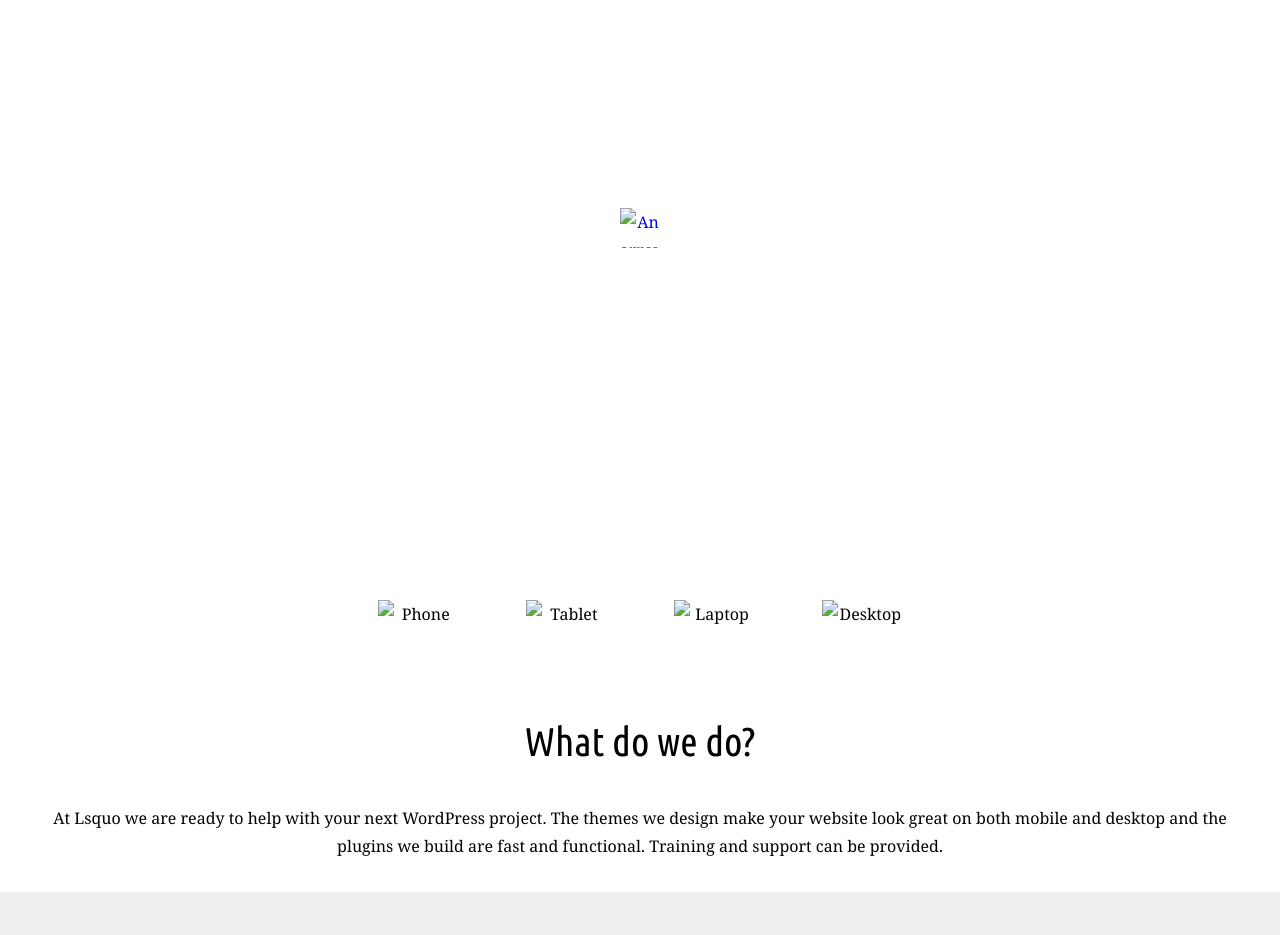
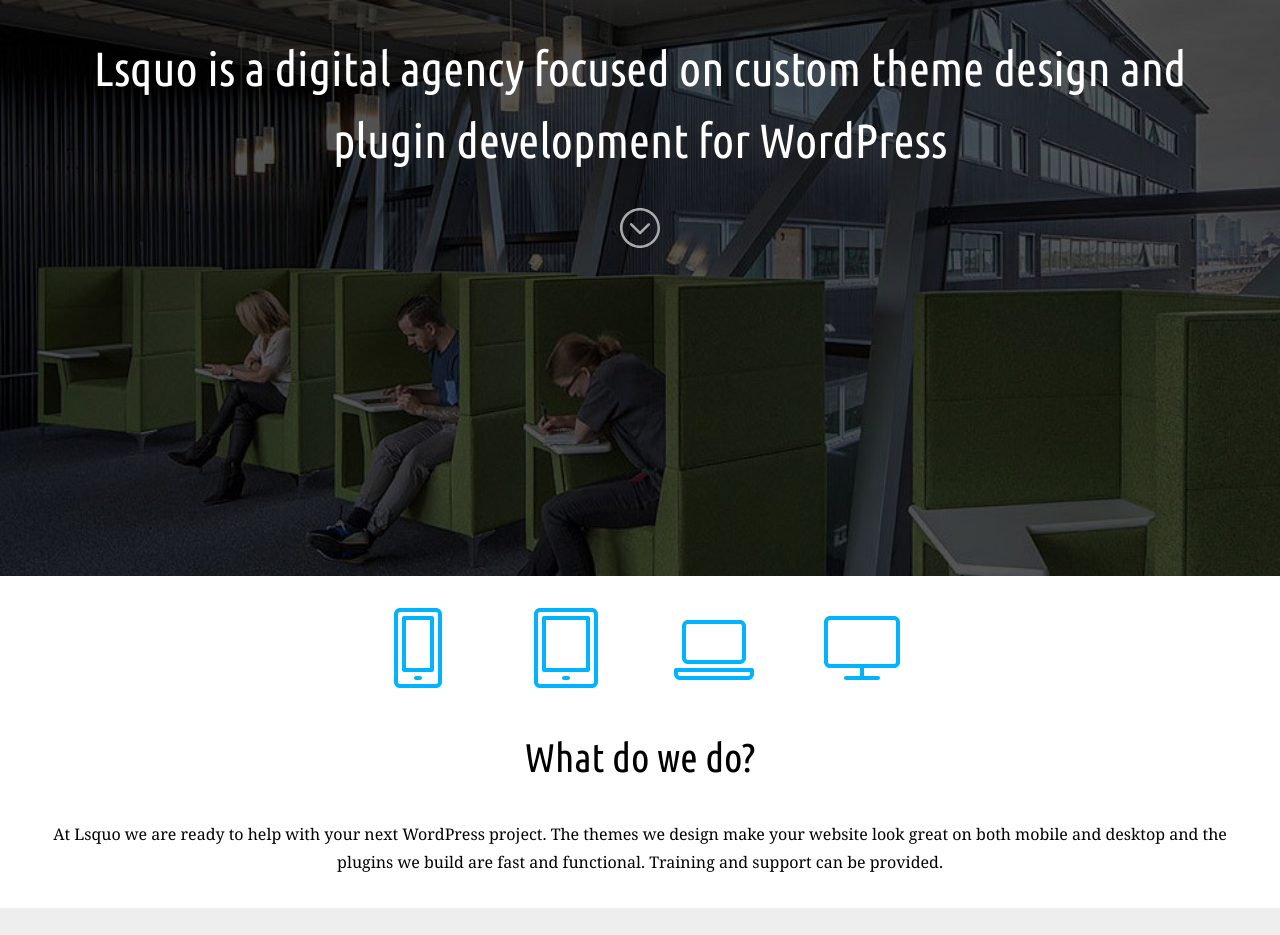
Before and after one commit to lsquo/lsquo.github.io, a Jekyll site: the page built from index.html, in a window 1280 px wide. Shown: the top 935 px of the page. Built offline with Jekyll 4.4.1, drawn with Linux system fonts in a browser that asks for light colours.

Commit message:
Fix path

```diff
--- a/_includes/head.html
+++ b/_includes/head.html
@@ -2,7 +2,7 @@
 <meta charset="utf-8">
 <meta property="og:title" content="{{ page.title }}">
 <meta property="og:type" content="website">
-<meta property="og:image" content="/images/logo.jpg">
+<meta property="og:image" content="/assets/images/logo.jpg">
 <meta property="og:url" content="{{ page.url | absolute_url }}">
 <meta property="og:description" content="{{ page.description }}">
 <meta property="og:locale" content="en_GB">
--- a/_includes/header.html
+++ b/_includes/header.html
@@ -1,2 +1,2 @@
 <h1>Lsquo is a digital agency focused on custom theme design and plugin development for WordPress</h1>
-<a href="#a"><img src="/images/down-arrow.svg" alt="An arrow pointing down"></a>
+<a href="#a"><img src="/assets/images/down-arrow.svg" alt="An arrow pointing down"></a>
--- a/_sass/_main.scss
+++ b/_sass/_main.scss
@@ -6,7 +6,7 @@
   line-height: 1.75;
 }
 header {
-  background-image: url("/images/knowledge-dock.jpg");
+  background-image: url("/assets/images/knowledge-dock.jpg");
   background-position: left top;
   background-repeat: no-repeat;
   background-size: cover;
--- a/index.html
+++ b/index.html
@@ -5,10 +5,10 @@
 ---
 
 <section id="a">
-	<img src="/images/phone.svg" alt="Phone">
-	<img src="/images/tablet.svg" alt="Tablet">
-	<img src="/images/laptop.svg" alt="Laptop">
-	<img src="/images/desktop.svg" alt="Desktop">
+	<img src="/assets/images/phone.svg" alt="Phone">
+	<img src="/assets/images/tablet.svg" alt="Tablet">
+	<img src="/assets/images/laptop.svg" alt="Laptop">
+	<img src="/assets/images/desktop.svg" alt="Desktop">
 	<h2>What do we do?</h2>
 	<p>At Lsquo we are ready to help with your next WordPress project. The themes we design make your website look great on both mobile and desktop and the plugins we build are fast and functional. Training and support can be provided.</p>
 </section>
@@ -25,7 +25,7 @@
   <iframe frameborder="0" referrerpolicy="no-referrer-when-downgrade" src="https://www.google.com/maps/embed/v1/view?key=AIzaSyB33s58mAqQaQNklPAu92stZusozwxI37w&center=51.507584,0.062660&zoom=12"></iframe>
 </section>
 <section id="d">
-	<a href="https//instagram.com/lsquo" target="_blank"><img src="/images/instagram.svg" alt="Instagram"></a>
-	<a href="https//twitter.com/lsquo" target="_blank"><img src="/images/twitter.svg" alt="Twitter"></a>
+	<a href="https//instagram.com/lsquo" target="_blank"><img src="/assets/images/instagram.svg" alt="Instagram"></a>
+	<a href="https//twitter.com/lsquo" target="_blank"><img src="/assets/images/twitter.svg" alt="Twitter"></a>
 	<p>Lsquo Ltd is registered in England and Wales under company number 10170674. The registered address is Lsquo Ltd, Knowledge Dock, 4 University Way, London, E16 2RD, United Kingdom.</p>
 </section>
```
